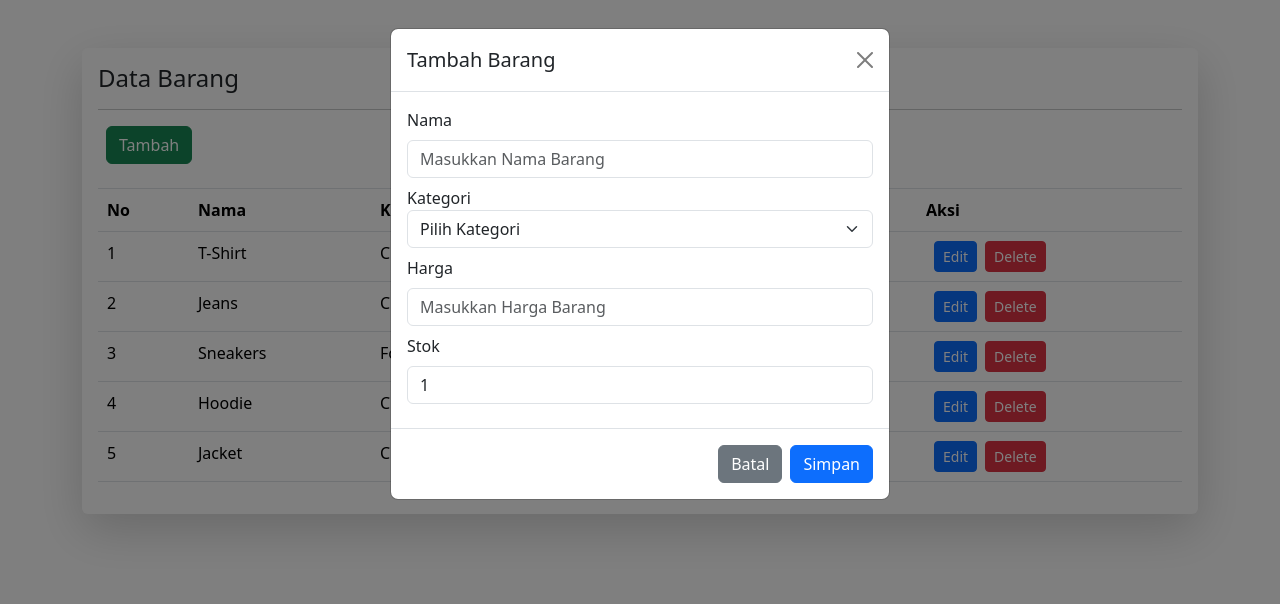
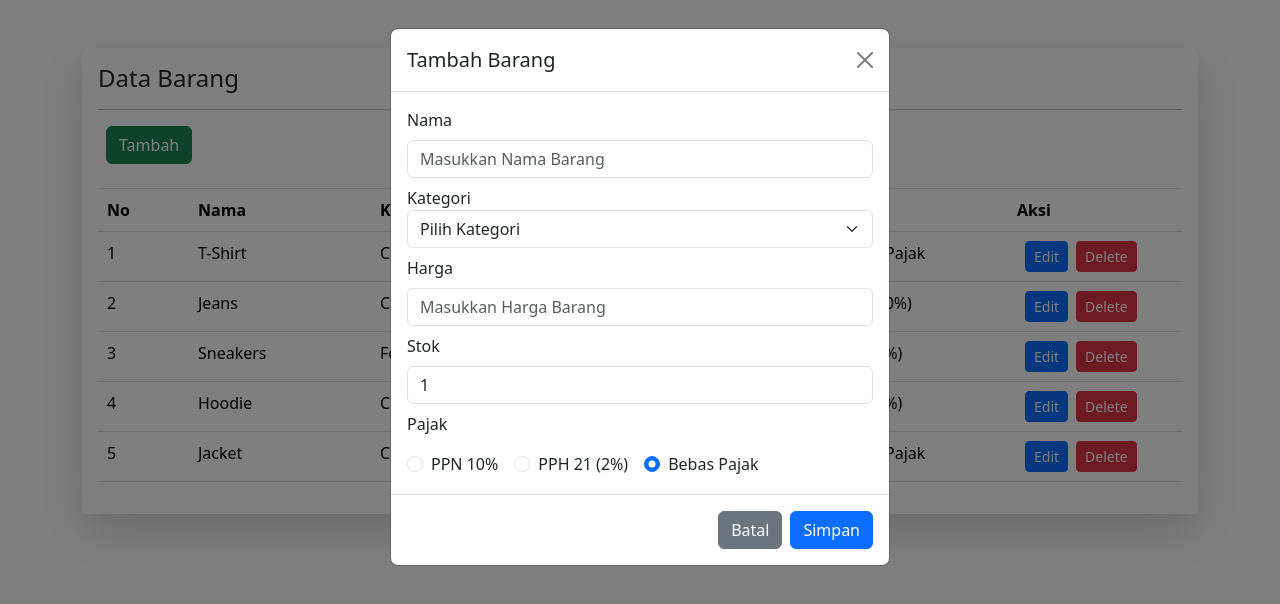
Before and after one commit to NicoAriestP/Kelompok12TugasWPWVue, a Vue app: page / in a window 1280 px wide. Both pictures are taken after a click on the button "Tambah". Shown: the top 604 px of the page. Built offline with nearby package versions, Linux system fonts and the light colour scheme.

Commit message:
feat:Input radio untuk Pajak

```diff
--- a/src/App.vue
+++ b/src/App.vue
@@ -29,8 +29,11 @@
                                       <div class="col-2">
                                         <th scope="col">Harga</th>
                                       </div>
+                                      <div class="col-1">
+                                        <th scope="col">Stok</th>
+                                      </div>
                                       <div class="col-2">
-                                        <th scope="col">Stok</th>
+                                        <th scope="col">Pajak</th>
                                       </div>
                                       <div class="col-2">
                                         <th scope="col">Aksi</th>
@@ -46,7 +49,12 @@
                                         <div class="col-2"><td>{{ barang.name }}</td></div>
                                         <div class="col-2"><td>{{ barang.category }}</td></div>
                                         <div class="col-2"><td>Rp. {{ barang.price.toLocaleString("id-ID") }}</td></div>
-                                        <div class="col-2"><td>{{ barang.quantity }}</td></div>
+                                        <div class="col-1"><td>{{ barang.quantity }}</td></div>
+                                        <div class="col-2">
+                                          <td v-if="barang.tax == 'free'">Bebas Pajak</td>
+                                          <td v-if="barang.tax == 'ppn'">PPN (10%)</td>
+                                          <td v-if="barang.tax == 'pph'">PPH (2%)</td>
+                                        </div>
                                         <div class="col-2"><td class="text-center">
                                         <button type="button" class="btn btn-sm btn-primary mx-2" data-bs-toggle="modal" @click="editBarang(index)" data-bs-target="#editModal">
                                           Edit
@@ -91,6 +99,21 @@
               <label for="content" class="font-weight-bold mb-2">Stok</label>
               <input type="number" class="form-control" rows="4" v-model="newBarang.quantity" placeholder="Masukkan Stok Barang">
           </div>
+          <div class="form-group mb-2">
+              <label for="content" class="font-weight-bold mb-2">Pajak</label>
+          </div>
+          <div class="form-check form-check-inline">
+            <input class="form-check-input" type="radio" name="inlineRadioOptions" id="inlineRadio1" v-model="newBarang.tax" value="ppn">
+            <label class="form-check-label" for="inlineRadio1">PPN 10%</label>
+          </div>
+          <div class="form-check form-check-inline">
+            <input class="form-check-input" type="radio" name="inlineRadioOptions" id="inlineRadio1" v-model="newBarang.tax" value="pph">
+            <label class="form-check-label" for="inlineRadio1">PPH 21 (2%)</label>
+          </div>
+          <div class="form-check form-check-inline">
+            <input class="form-check-input" type="radio" name="inlineRadioOptions" id="inlineRadio1" v-model="newBarang.tax" value="free">
+            <label class="form-check-label" for="inlineRadio1">Bebas Pajak</label>
+          </div>
         </form>
       </div>
       <div class="modal-footer">
@@ -130,6 +153,21 @@
               <label for="content" class="font-weight-bold">Stok</label>
               <input type="number" class="form-control" rows="4" v-model="changeBarang.quantity" placeholder="Masukkan Stok Barang">
           </div>
+          <div class="form-group mb-2">
+              <label for="content" class="font-weight-bold mb-2">Pajak</label>
+          </div>
+          <div class="form-check form-check-inline">
+            <input class="form-check-input" type="radio" name="inlineRadioOptions" id="inlineRadio1" v-model="changeBarang.tax" value="ppn">
+            <label class="form-check-label" for="inlineRadio1">PPN 10%</label>
+          </div>
+          <div class="form-check form-check-inline">
+            <input class="form-check-input" type="radio" name="inlineRadioOptions" id="inlineRadio1" v-model="changeBarang.tax" value="pph">
+            <label class="form-check-label" for="inlineRadio1">PPH 21 (2%)</label>
+          </div>
+          <div class="form-check form-check-inline">
+            <input class="form-check-input" type="radio" name="inlineRadioOptions" id="inlineRadio1" v-model="changeBarang.tax" value="free">
+            <label class="form-check-label" for="inlineRadio1">Bebas Pajak</label>
+          </div>
         </form>
       </div>
       <div class="modal-footer">
@@ -148,7 +186,8 @@
                 name: '' ,
                 category:'Pilih Kategori',
                 price: '' ,
-                quantity:1
+                quantity:1,
+                tax:'free'
             },
             changeBarang: {
                 id:null,
@@ -156,6 +195,7 @@
                 category:'',
                 price: '' ,
                 quantity:1 ,
+                tax:''
             },
             msgBox: '',
             show: false,
@@ -167,35 +207,40 @@
                     "name": "T-Shirt",
                     "price": 15000,
                     "quantity": 50,
-                    "category": "Clothing"
+                    "category": "Clothing",
+                    "tax": "free",
                 },
                 {
                     "id": 2,
                     "name": "Jeans",
                     "price": 40000,
                     "quantity": 20,
-                    "category": "Clothing"
+                    "category": "Clothing",
+                    "tax": "ppn",
                 },
                 {
                     "id": 3,
                     "name": "Sneakers",
                     "price": 60000,
                     "quantity": 10,
-                    "category": "Footwear"
+                    "category": "Footwear",
+                    "tax": "pph",
                 },
                 {
                     "id": 4,
                     "name": "Hoodie",
                     "price": 40000,
                     "quantity": 30,
-                    "category": "Clothing"
+                    "category": "Clothing",
+                    "tax": "pph",
                 },
                 {
                     "id": 5,
                     "name": "Jacket",
                     "price": 80000,
                     "quantity": 15,
-                    "category": "Clothing"
+                    "category": "Clothing",
+                    "tax": "free",
                 },
             ],
         }),
@@ -213,7 +258,8 @@
                         "name": this.newBarang.name,
                         "category": this.newBarang.category,
                         "price": this.newBarang.price,
-                        "quantity": this.newBarang.quantity
+                        "quantity": this.newBarang.quantity,
+                        "tax": this.newBarang.tax
                     })
                     this.msgBox = 'tambah data'
                     this.tutupModal()
@@ -226,6 +272,7 @@
                 this.changeBarang.category = this.barangs[index].category
                 this.changeBarang.price = this.barangs[index].price
                 this.changeBarang.quantity = this.barangs[index].quantity
+                this.changeBarang.tax = this.barangs[index].tax
             },
             updateBarang() {
                 if(this.changeBarang.name == "" && this.changeBarang.price == ""){
@@ -235,6 +282,7 @@
                     this.barangs[this.changeBarang.id].category = this.changeBarang.category
                     this.barangs[this.changeBarang.id].price = this.changeBarang.price
                     this.barangs[this.changeBarang.id].quantity = this.changeBarang.quantity
+                    this.barangs[this.changeBarang.id].tax = this.changeBarang.tax
 
                     this.msgBox = 'edit data'
                     this.tutupModal()
@@ -246,10 +294,12 @@
                 this.newBarang.category = 'Pilih Kategori'
                 this.newBarang.price = ''
                 this.newBarang.quantity = 1
+                this.newBarang.tax = 'free'
                 this.changeBarang.name = ''
                 this.changeBarang.category = ''
                 this.changeBarang.price = ''
                 this.changeBarang.quantity = 1
+                this.changeBarang.tax = ''
 
                 document.getElementById('tambahModal').classList.remove("show")
                 document.getElementById('tambahModal').style.display = "none";
```
